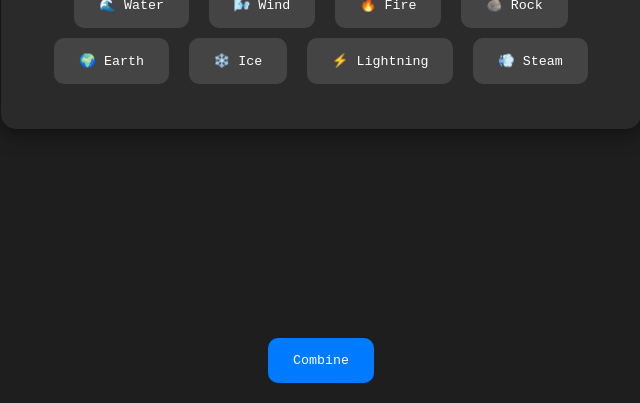
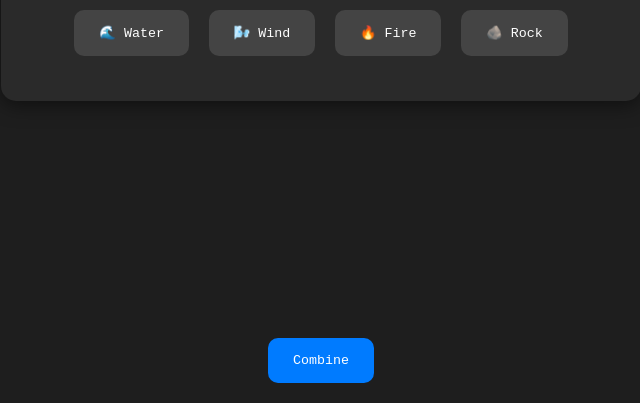
Before and after one commit to Tenoco/CodeCraft, a plain HTML site: page index.html in a window 1280 px wide. Shown: the part 397-800 px from the top of the page, without its empty margins (319-959 px from the left). Drawn offline with Linux system fonts and the light colour scheme.

Commit message:
Add files via upload

```diff
--- a/index.html
+++ b/index.html
@@ -18,10 +18,7 @@
             <button class="item" data-item="Wind">🌬️ Wind</button>
             <button class="item" data-item="Fire">🔥 Fire</button>
             <button class="item" data-item="Rock">🪨 Rock</button>
-            <button class="item" data-item="Earth">🌍 Earth</button>
-            <button class="item" data-item="Ice">❄️ Ice</button>
-            <button class="item" data-item="Lightning">⚡ Lightning</button>
-            <button class="item" data-item="Steam">💨 Steam</button>
+
         </div>
         <button id="combineButton">Combine</button>
         <div class="result-area" id="resultArea"></div>
```
